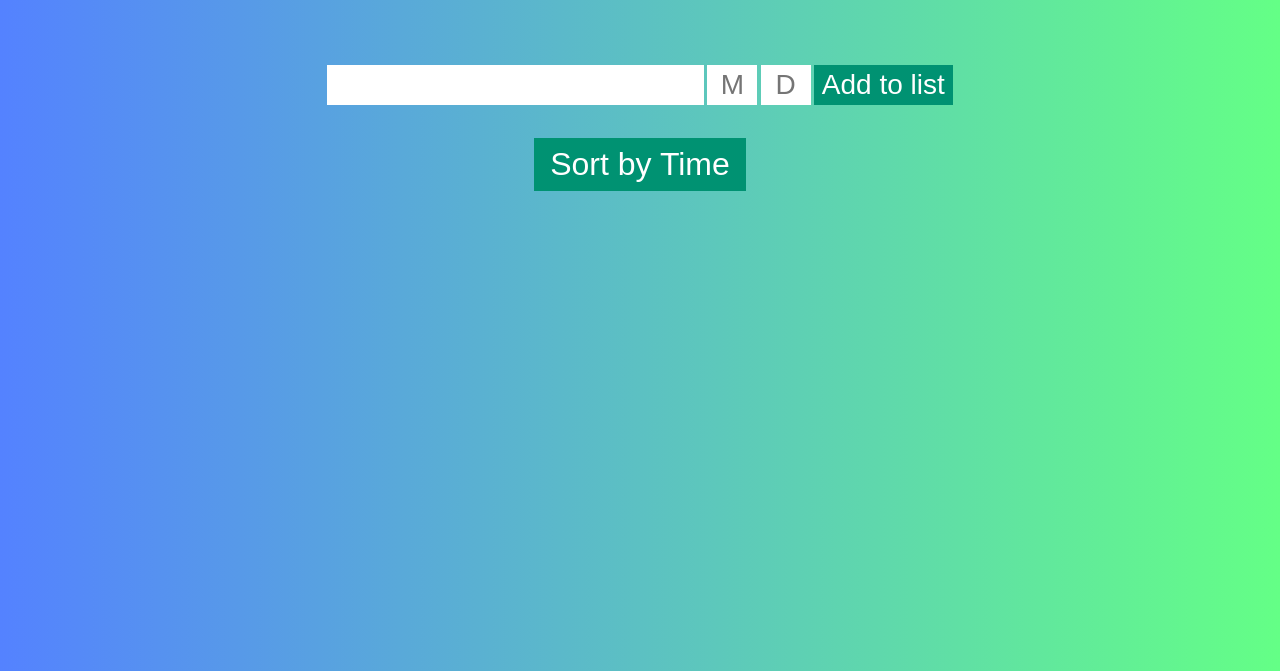
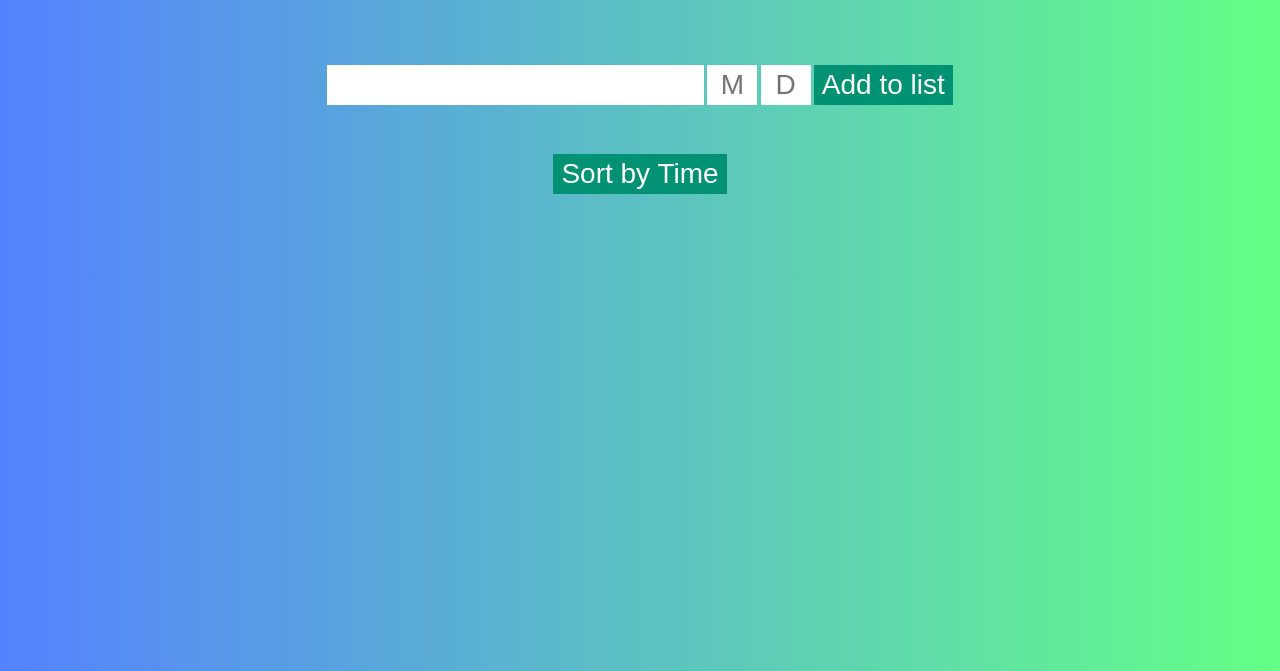
Before and after one commit to NENG0910/todo-list, a plain HTML site: page index.html in a window 1280 px wide. Shown: the part 129-800 px from the top of the page. Drawn offline with Linux system fonts and the light colour scheme.

Commit message:
sortBUtton CSS

```diff
--- a/styles/style.scss
+++ b/styles/style.scss
@@ -46,9 +46,11 @@ form{
 .sort{
     display: flex;
     justify-content: center;
+    align-items: center;
+    margin: 1rem 0rem;
     button{
-        font-size: 2rem;
-        padding: 0.5rem 1rem;
+        font-size: 1.75rem;
+        padding: 0.25rem 0.5rem;
         border: none;
         background-color: rgb(0,146,114);
         color: white;
```
Also changed, not shown: styles/style.css, 1 other file.
